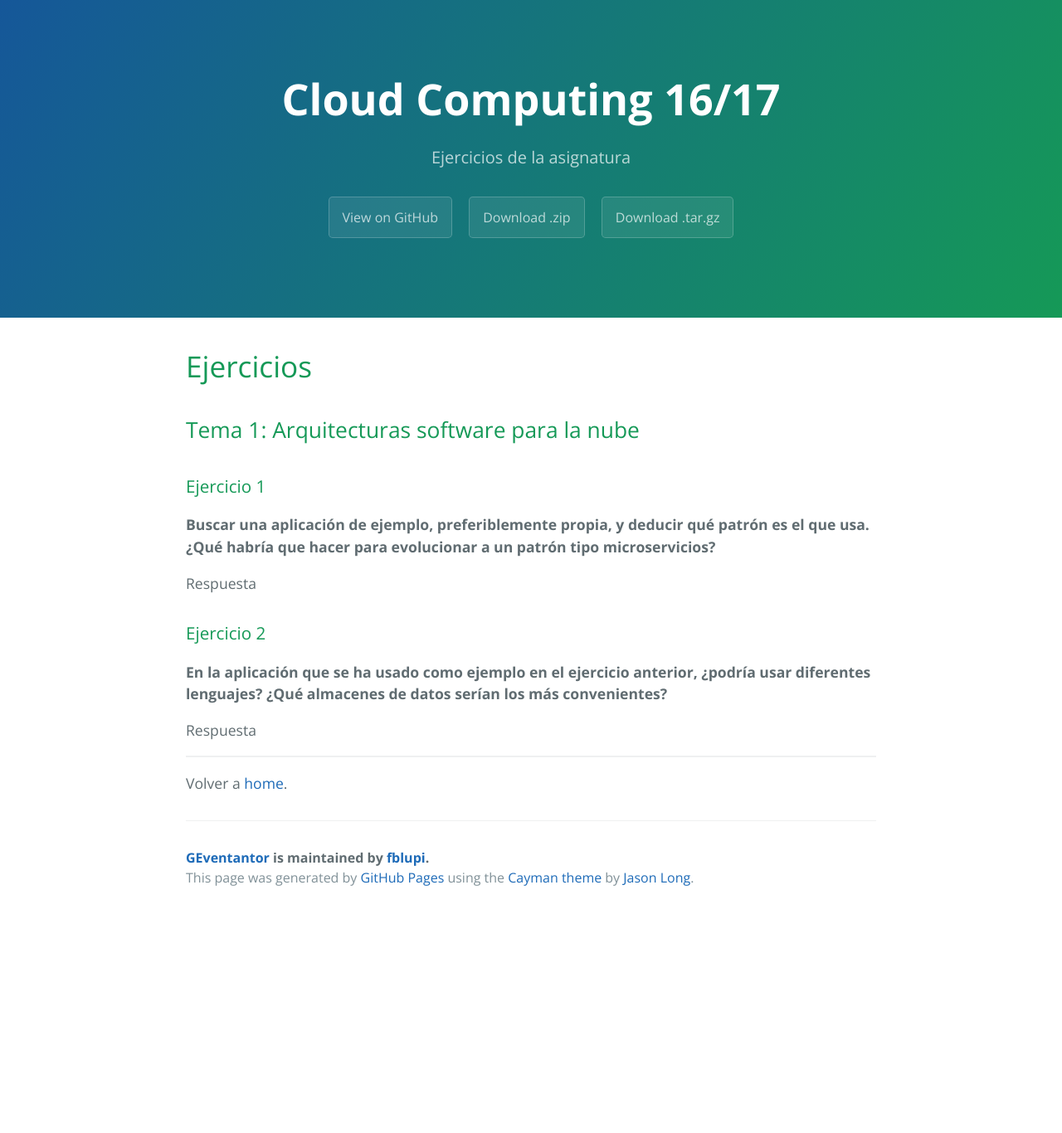
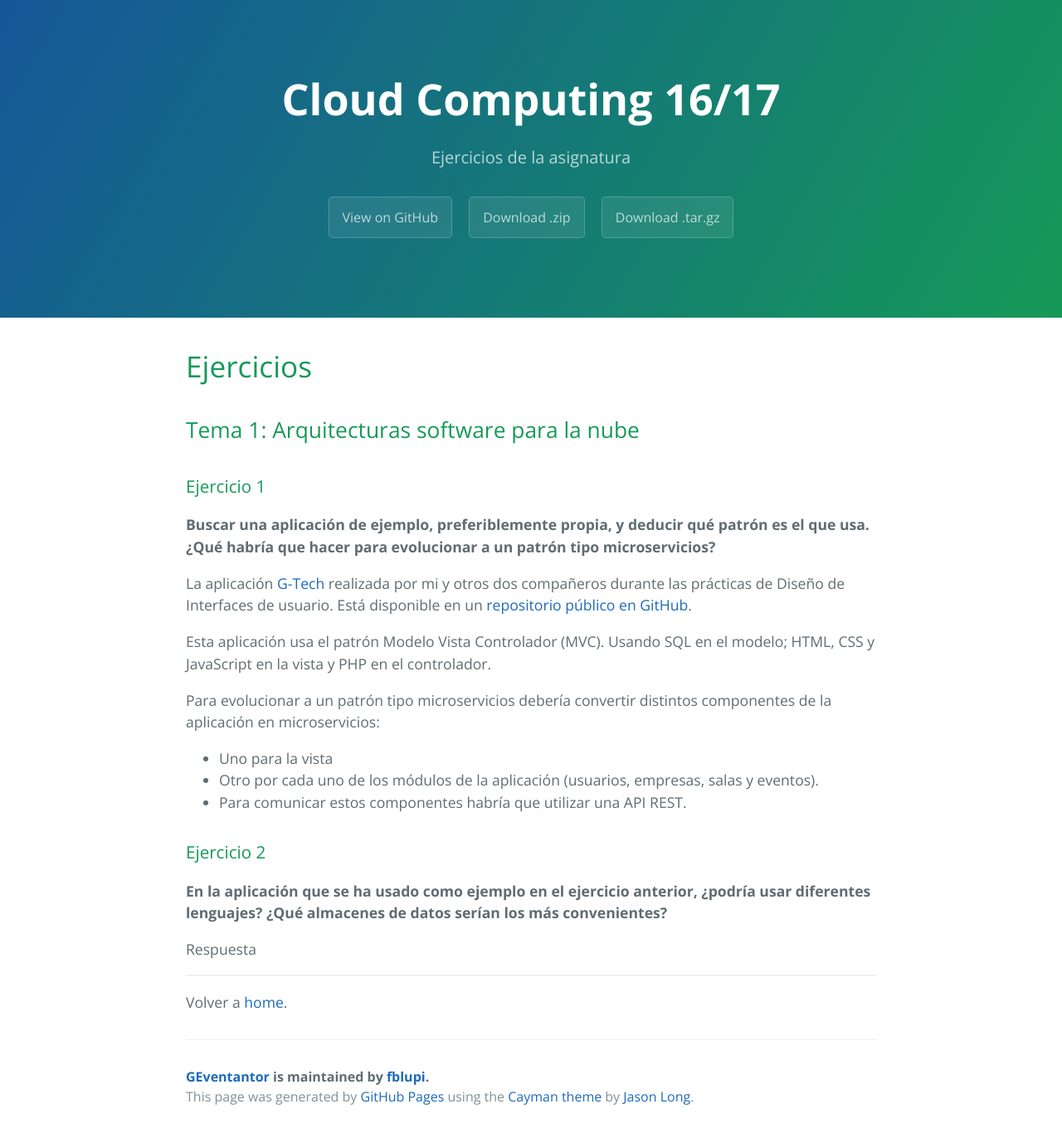
Before and after one commit to fblupi/master_informatica-CCFI, a Jekyll site: the page built from ejercicios.md, in a window 1280 px wide. Shown: the whole page at 83% size. Built offline with Jekyll 4.4.1, drawn with Linux system fonts in a browser that asks for light colours; before the commit the page ends 1102 px from its top, so only the background shows below that.

Commit message:
Ejercicio 1 del Tema 1 #11

```diff
--- a/ejercicios.md
+++ b/ejercicios.md
@@ -10,7 +10,14 @@ layout: ejercicios
 
 **Buscar una aplicación de ejemplo, preferiblemente propia, y deducir qué patrón es el que usa. ¿Qué habría que hacer para evolucionar a un patrón tipo microservicios?**
 
-Respuesta
+La aplicación [G-Tech](http://www.lourigeek.com/gtech/) realizada por mi y otros dos compañeros durante las prácticas de Diseño de Interfaces de usuario. Está disponible en un [repositorio público en GitHub](https://github.com/fblupi/grado_informatica-DIU).
+
+Esta aplicación usa el patrón Modelo Vista Controlador (MVC). Usando SQL en el modelo; HTML, CSS y JavaScript en la vista y PHP en el controlador.
+
+Para evolucionar a un patrón tipo microservicios debería convertir distintos componentes de la aplicación en microservicios:
+* Uno para la vista
+* Otro por cada uno de los módulos de la aplicación (usuarios, empresas, salas y eventos).
+* Para comunicar estos componentes habría que utilizar una API REST.
 
 ### Ejercicio 2
 
```
